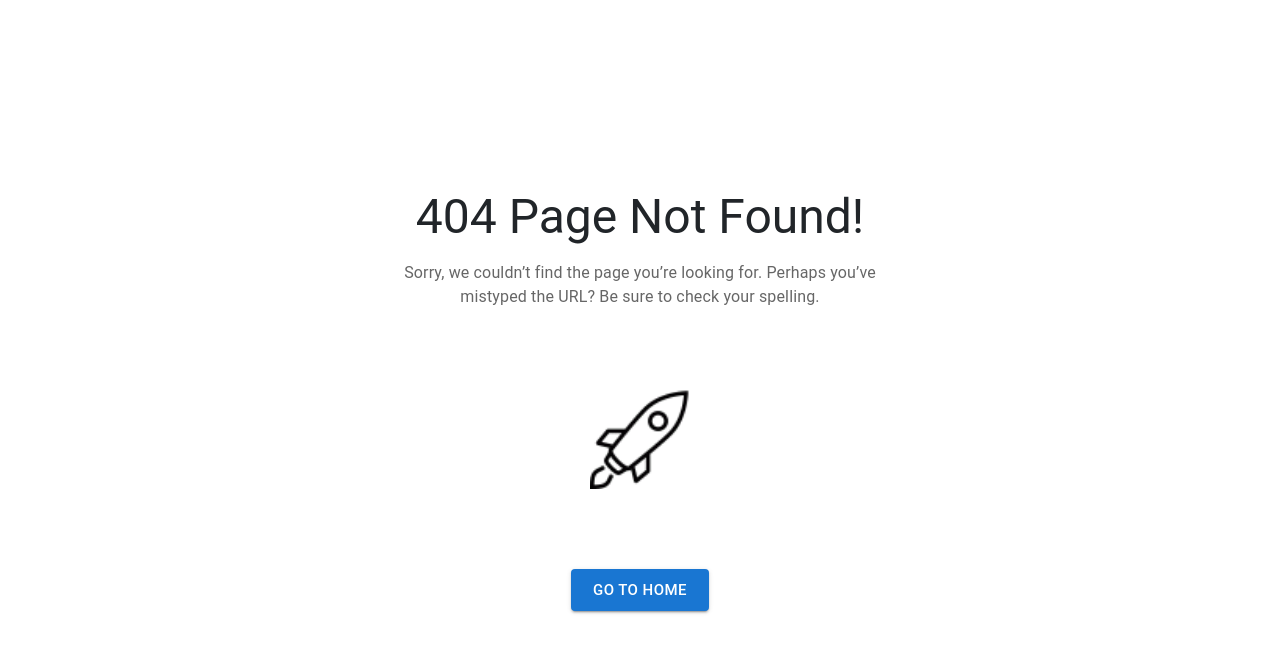
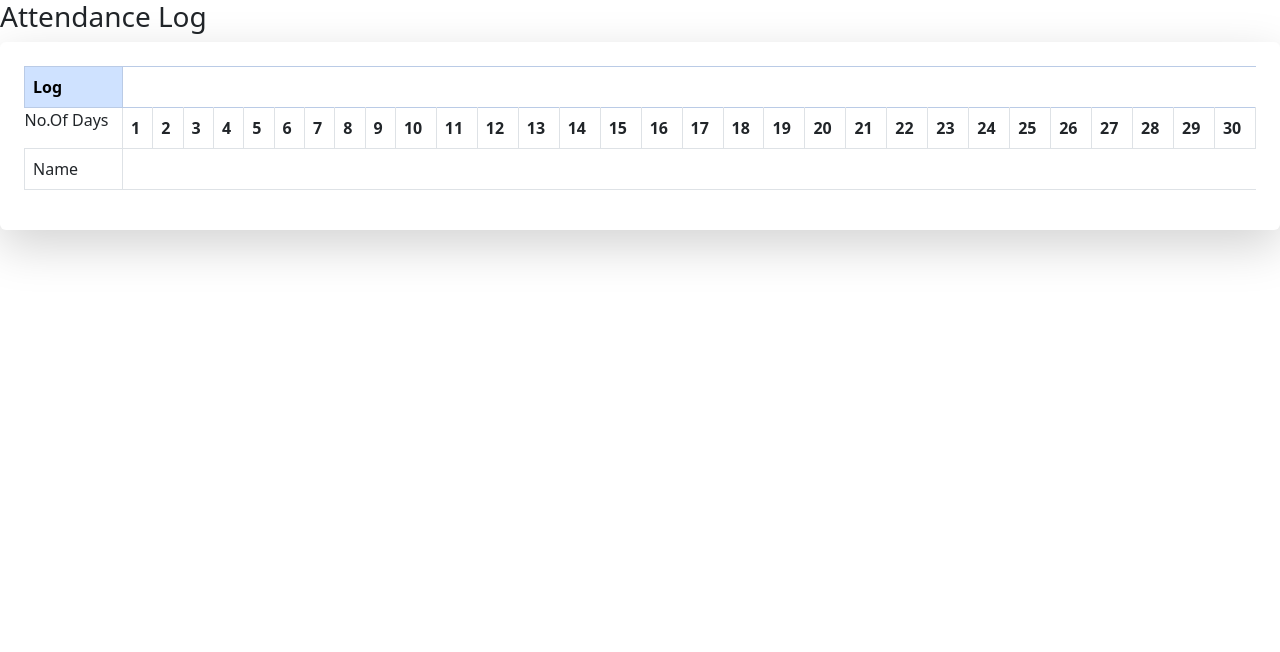
Before and after one commit to Adam-Afrith/Aventador_FrontEnd, a React (Create React App) app: page /AttendanceLog in a window 1280 px wide. Before the commit this address had no page. Shown: the top 652 px of the page. Built offline with nearby package versions, Linux system fonts and the light colour scheme.

Commit message:
Attendance

```diff
--- a/package.json
+++ b/package.json
@@ -3,6 +3,7 @@
   "version": "0.1.0",
   "private": true,
   "dependencies": {
+    "@flaticon/flaticon-uicons": "^2.2.0",
     "@mui/icons-material": "^5.11.16",
     "@testing-library/jest-dom": "^5.16.5",
     "@testing-library/react": "^13.4.0",
@@ -11,6 +12,7 @@
     "bootstrap": "^5.2.3",
     "helmet": "^7.0.0",
     "react": "^18.2.0",
+    "react-calendar": "^4.2.1",
     "react-dom": "^18.2.0",
     "react-google-charts": "^4.0.0",
     "react-icons": "^4.8.0",
--- a/src/App.css
+++ b/src/App.css
@@ -36,6 +36,8 @@
     transform: rotate(360deg);
   }
 }
+
+@import "~@flaticon/flaticon-uicons/css/all/all";
 
 /***********************Sidebar**********************/
 /* NX = not expanded */
@@ -206,5 +208,11 @@
 
 /************dashboard*****************/
 
-
+.chart
+{
+	background-color: #061b28;
+}
+.calendar{
+	background-color: black;
+}
 /************End dashboard***************/
--- a/src/App.js
+++ b/src/App.js
@@ -1,5 +1,5 @@
 import logo from "./logo.svg";
-import "./App.css";
+// import "./App.css";
 import "bootstrap/dist/css/bootstrap.min.css";
 import { Routes, Route, Link } from "react-router-dom";
 import Routed from "./Router";
--- /dev/null
+++ b/src/Components/AttendanceLog/AttendanceLog.jsx
@@ -0,0 +1,43 @@
+import React from "react";
+
+const AttendanceLog = () => {
+  const rows = [];
+  for (let i = 0; i < 30; i++) {
+    rows.push(rows);
+  }
+  return (
+    <>
+      <h3>Attendance Log</h3>
+      <div className="card card-primary p-4 border-0 shadow-lg">
+        <table className="table table-bordered">
+          <thead className="table-primary">
+            <tr>
+              <th scope="col">Log</th>
+            </tr>
+          </thead>
+          <tbody>
+            <tr>
+              No.Of Days
+              {rows.map((element, index) => (
+                <th>{++index}</th>
+              ))}
+            </tr>
+            <tr>
+              <td>
+                Name
+                <i class="fi fi-rr-user"></i>
+                <i class="fi fi-br-arrow-right"></i>
+                <i class="fi fi-sr-book"></i>
+                <i class="fi fi-rr-broom"></i>
+                <i class="fi fi-brands-facebook"></i>
+                <i class="fi fi-ss-star"></i>
+              </td>
+            </tr>
+          </tbody>
+        </table>
+      </div>
+    </>
+  );
+};
+
+export default AttendanceLog;
--- a/src/Components/Dashboard/Dashboard.js
+++ b/src/Components/Dashboard/Dashboard.js
@@ -1,7 +1,8 @@
 import React from "react";
+import { useState } from "react";
 import { Chart } from "react-google-charts";
+import Calendar from "react-calendar";
 import logo from "../../assets/logos/trophy.png";
-import "../../App.css";
 
 export const data = [
   ["Task", "Hours per Day"],
@@ -17,13 +18,21 @@ export const options = {
 };
 
 const Dashboard = () => {
+  const [change, setChange] = useState(new Date());
+
   return (
     <div>
       <h1>AVENTADOR</h1>
       <h2>Dashboard Page</h2>
       <img src={logo} className="" alt="logo" width="300px" />
       <button className="btn btn-primary">GO</button>
+      <br />
+      <br />
+      <div className="calendar" align="center">
+        <Calendar onChange={setChange} value={change} />
+      </div>
 
+      <div className="chart">
         <Chart
           chartType="PieChart"
           data={data}
@@ -32,6 +41,7 @@ const Dashboard = () => {
           height={"400px"}
         />
       </div>
+    </div>
   );
 };
 
--- /dev/null
+++ b/src/Components/Files/FileList.jsx
@@ -0,0 +1,26 @@
+import React from "react";
+import axios from "axios";
+import { useState, useEffect } from "react";
+
+const FileList = () => {
+  return (
+    <>
+      <h3>File List</h3>
+      <div className="card card-primary p-4 border-0 shadow-lg">
+        <table className="table table-bordered">
+          <thead className="table-primary">
+            <tr>
+              <th scope="col">S.No</th>
+              <th scope="col">Vehicle</th>
+              <th scope="col">File</th>
+              <th scope="col">Action</th>
+            </tr>
+          </thead>
+          <tbody></tbody>
+        </table>
+      </div>
+    </>
+  );
+};
+
+export default FileList;
--- a/src/Components/OwnerCreation/OwnerList.jsx
+++ b/src/Components/OwnerCreation/OwnerList.jsx
@@ -50,12 +50,13 @@ const OwnerList = () => {
       </Fab>
       <h3>Owner List</h3>
       <div className="card card-primary p-4 border-0 shadow-lg">
-        <table class="table table-bordered">
+        <table className="table table-bordered">
           <thead className="table-primary">
             <tr>
               <th scope="col">S.No</th>
               <th scope="col">Company</th>
               <th scope="col">Bike</th>
+              <th scope="col">Price</th>
               <th scope="col">Owner</th>
               <th scope="col">Action</th>
             </tr>
@@ -66,6 +67,7 @@ const OwnerList = () => {
                 <td>{++index}</td>
                 <td>{element.company_name}</td>
                 <td>{element.bike_name}</td>
+                <td>{element.price}</td>
                 <td>{element.owner_name}</td>
                 <td>
                   <Fab color="secondary" size="small" aria-label="edit">
--- a/src/Router.js
+++ b/src/Router.js
@@ -12,6 +12,8 @@ import Menus from "./Components/Sidebar/Menus";
 import Design from "./Components/Design/Design";
 import Page404 from "./Components/Page404";
 import Login from "./Components/Login/Login";
+import FileList from "./Components/Files/FileList";
+import AttendanceLog from "./Components/AttendanceLog/AttendanceLog";
 import Master from "./Master/Master";
 
 function Routed() {
@@ -28,6 +30,8 @@ function Routed() {
       <Route path="Sidebar" element={<Sidebar />} />
       <Route path="Menus" element={<Menus />} />
       <Route path="Design" element={<Design />} />
+      <Route path="FileList" element={<FileList />} />
+      <Route path="AttendanceLog" element={<AttendanceLog />} />
       <Route path="*" element={<Page404 />} />
       <Route path="Master" element={<Master />} />
     </Routes>
```
Also changed, not shown: 1 other file (tests, documents, lock files or other folders). Lines whose indentation alone changed are shown as unchanged.
